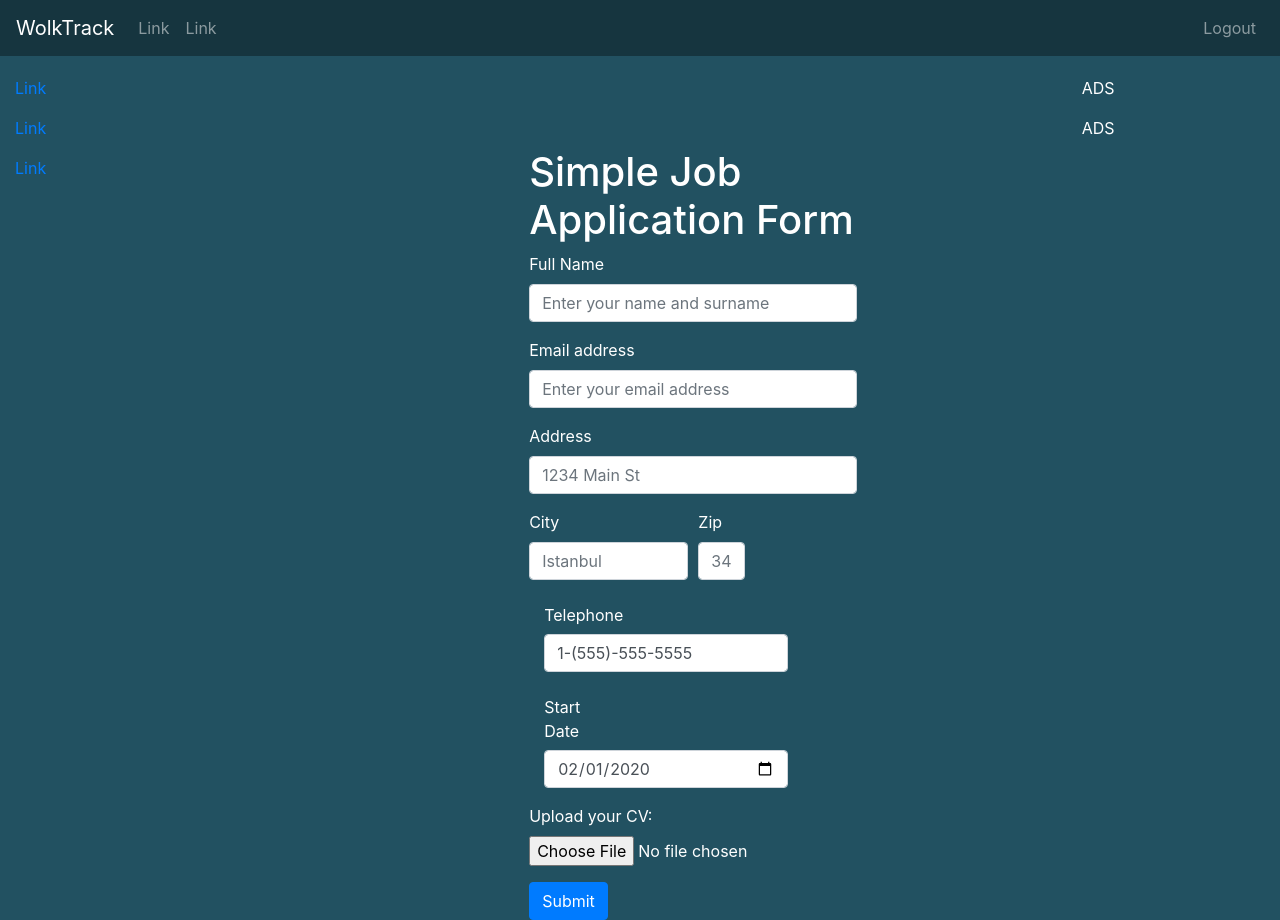
After one commit to Himanshuu-Gupta/WolfTrack, a Python web app: template templates/Form_v2.html in a window 1280 px wide. The commit adds this page. Run offline with Jinja, Linux system fonts and the light colour scheme; the template is opened without the code that fills it, so the values that code supplies are empty; some libraries are stand-ins or nearby versions.

Commit message:
Version 2

```diff
--- a/templates/Form.html
+++ b/templates/Form.html
@@ -1,3 +1,4 @@
+
 <!-- <form action="//submit.form" id="EmploymentApplication100" method="post" onsubmit="return ValidateForm(this);"> -->
 <form>
 <script type="text/javascript">
--- /dev/null
+++ b/templates/Form_v2.html
@@ -0,0 +1,211 @@
+<!DOCTYPE html>
+<html lang="en">
+
+<head>
+    <title>Bootstrap Example</title>
+    <meta charset="utf-8">
+    <meta name="viewport" content="width=device-width, initial-scale=1">
+
+    <link rel="stylesheet" href="https://fonts.googleapis.com/icon?family=Material+Icons">
+
+    <link rel="stylesheet" href="https://stackpath.bootstrapcdn.com/bootstrap/4.3.1/css/bootstrap.min.css"
+        integrity="sha384-ggOyR0iXCbMQv3Xipma34MD+dH/1fQ784/j6cY/iJTQUOhcWr7x9JvoRxT2MZw1T" crossorigin="anonymous">
+    <script src="https://code.jquery.com/jquery-3.3.1.slim.min.js"
+        integrity="sha384-q8i/X+965DzO0rT7abK41JStQIAqVgRVzpbzo5smXKp4YfRvH+8abtTE1Pi6jizo"
+        crossorigin="anonymous"></script>
+    <script src="https://cdnjs.cloudflare.com/ajax/libs/popper.js/1.14.7/umd/popper.min.js"
+        integrity="sha384-UO2eT0CpHqdSJQ6hJty5KVphtPhzWj9WO1clHTMGa3JDZwrnQq4sF86dIHNDz0W1"
+        crossorigin="anonymous"></script>
+    <script src="https://stackpath.bootstrapcdn.com/bootstrap/4.3.1/js/bootstrap.min.js"
+        integrity="sha384-JjSmVgyd0p3pXB1rRibZUAYoIIy6OrQ6VrjIEaFf/nJGzIxFDsf4x0xIM+B07jRM"
+        crossorigin="anonymous"></script>
+
+    <!-- <link rel="stylesheet" href="https://maxcdn.bootstrapcdn.com/bootstrap/3.4.1/css/bootstrap.min.css">
+  <script src="https://ajax.googleapis.com/ajax/libs/jquery/3.5.1/jquery.min.js"></script>
+  <script src="https://maxcdn.bootstrapcdn.com/bootstrap/3.4.1/js/bootstrap.min.js"></script> -->
+
+    <link rel="stylesheet" href="../static/css/layout.css">
+    <style>
+
+    </style>
+</head>
+
+<body>
+    <nav class="navbar navbar-expand-sm navbar-dark sticky-top">
+        <ul class="navbar-nav ">
+            <a class="navbar-brand" href="#">WolkTrack</a>
+            <li class="nav-item">
+                <a class="nav-link" href="#">Link</a>
+            </li>
+            <li class="nav-item">
+                <a class="nav-link" href="#">Link</a>
+            </li>
+        </ul>
+
+        <ul class="navbar-nav ml-auto">
+            <li class="nav-item">
+                <a class="nav-link" href="#">Logout</a>
+            </li>
+        </ul>
+    </nav>
+
+    <div class="container-fluid">
+        <div class="row content">
+
+            <!-- Left Sidebar -->
+            <div class="col-sm-3 sidenav">
+                <p><a href="#">Link</a></p>
+                <p><a href="#">Link</a></p>
+                <p><a href="#">Link</a></p>
+            </div>
+
+            <!-- Content -->
+            <div class="col-sm-7 text-left main-content">
+                <!--<center>
+          <div class="row">
+            <div class="card status-card col-md" style="width: 18rem;">
+              <i class="material-icons card-icons">schedule</i>
+              <div class="card-body">
+                <h5 class="card-title">Wish List</h5>
+              </div>
+              <ul class="list-group list-group-flush">
+                <li class="list-group-item border-0">Cras justo odio</li>
+                <li class="list-group-item border-0">Dapibus ac facilisis in</li>
+                <li class="list-group-item border-0">Vestibulum at eros</li>
+              </ul>
+              <div class="card-body">
+                <a href="#" class="card-link">Card link</a>
+                <a href="#" class="card-link">Another link</a>
+              </div>
+            </div>
+
+            <div class="card status-card col-md" style="width: 18rem;">
+              <i class="material-icons card-icons">trending_up</i>
+              <div class="card-body">
+                <h5 class="card-title">In Process</h5>
+              </div>
+              <ul class="list-group list-group-flush">
+                <li class="list-group-item border-0">Cras justo odio</li>
+                <li class="list-group-item border-0">Dapibus ac facilisis in</li>
+                <li class="list-group-item border-0">Vestibulum at eros</li>
+              </ul>
+              <div class="card-body">
+                <a href="#" class="card-link">Card link</a>
+                <a href="#" class="card-link">Another link</a>
+              </div>
+            </div>
+          </div>
+
+          <div class="row">
+            <div class="card status-card col-md" style="width: 18rem;">
+              <i class="material-icons card-icons">task</i>
+              <div class="card-body">
+                <h5 class="card-title">Applied</h5>
+              </div>
+              <ul class="list-group list-group-flush">
+                <li class="list-group-item border-0">Cras justo odio</li>
+                <li class="list-group-item border-0">Dapibus ac facilisis in</li>
+                <li class="list-group-item border-0">Vestibulum at eros</li>
+
+              </ul>
+              <div class="card-body">
+                <a href="#" class="card-link">Card link</a>
+                <a href="#" class="card-link">Another link</a>
+              </div>
+            </div>
+
+            <div class="card status-card col-md" style="width: 18rem;">
+              <i class="material-icons card-icons">beenhere</i>
+              <div class="card-body">
+                <h5 class="card-title">Offers</h5>
+              </div>
+              <ul class="list-group list-group-flush" >
+                <li class="list-group-item border-0">Cras justo odio</li>
+                <li class="list-group-item border-0">Dapibus ac facilisis in</li>
+                <li class="list-group-item border-0">Vestibulum at eros</li>
+              </ul>
+              <div class="card-body">
+                <a href="#" class="card-link">Card link</a>
+                <a href="#" class="card-link">Another link</a>
+              </div>
+            </div>
+          </div>
+
+
+
+        </center> -->
+
+                <div class="col-md-6 offset-md-3 mt-5">
+                    <br>
+                    <h1>Simple Job Application Form</h1>
+                    <form accept-charset="UTF-8" action="https://getform.io/f/{your-form-endpoint-goes-here}"
+                        method="POST" enctype="multipart/form-data" target="_blank">
+                        <div class="form-group">
+                            <label for="exampleInputName">Full Name</label>
+                            <input type="text" name="fullname" class="form-control" id="exampleInputName"
+                                placeholder="Enter your name and surname" required="required">
+                        </div>
+                        <div class="form-group">
+                            <label for="exampleInputEmail1" required="required">Email address</label>
+                            <input type="email" name="email" class="form-control" id="exampleInputEmail1"
+                                aria-describedby="emailHelp" placeholder="Enter your email address">
+                        </div>
+                        <div class="form-group">
+                            <label for="inputAddress">Address</label>
+                            <input type="text" name="address" class="form-control" id="inputAddress"
+                                placeholder="1234 Main St">
+                        </div>
+                        <div class="form-row">
+                            <div class="form-group col-md-6">
+                                <label for="inputCity">City</label>
+                                <input type="text" name="city" class="form-control" id="inputCity"
+                                    placeholder="Istanbul">
+                            </div>
+                            <div class="form-group col-md-2">
+                                <label for="inputZip">Zip</label>
+                                <input type="text" name="zip" class="form-control" id="inputZip" placeholder="34000">
+                            </div>
+                        </div>
+                        <div class="form-group">
+                            <label for="example-tel-input" class="col-2 col-form-label">Telephone</label>
+                            <div class="col-10">
+                                <input class="form-control" name="tel" type="tel" value="1-(555)-555-5555"
+                                    id="example-tel-input">
+                            </div>
+                        </div>
+                        <div class="form-group">
+                            <label for="example-date-input" class="col-3 col-form-label">Start Date</label>
+                            <div class="col-10">
+                                <input class="form-control" name="starting_date" type="date" value="2020-02-01"
+                                    id="example-date-input">
+                            </div>
+                        </div>
+                        <div class="form-group mt-3">
+                            <label class="mr-4">Upload your CV:</label>
+                            <input type="file" name="file">
+                        </div>
+                        <button type="submit" class="btn btn-primary">Submit</button>
+                    </form>
+                </div>
+
+
+
+            </div>
+
+            <!-- Right Sidebar -->
+            <div class="col-sm-2 sidenav">
+                <div class="well">
+                    <p>ADS</p>
+                </div>
+                <div class="well">
+                    <p>ADS</p>
+                </div>
+            </div>
+        </div>
+    </div>
+
+
+
+</body>
+
+</html>
```
